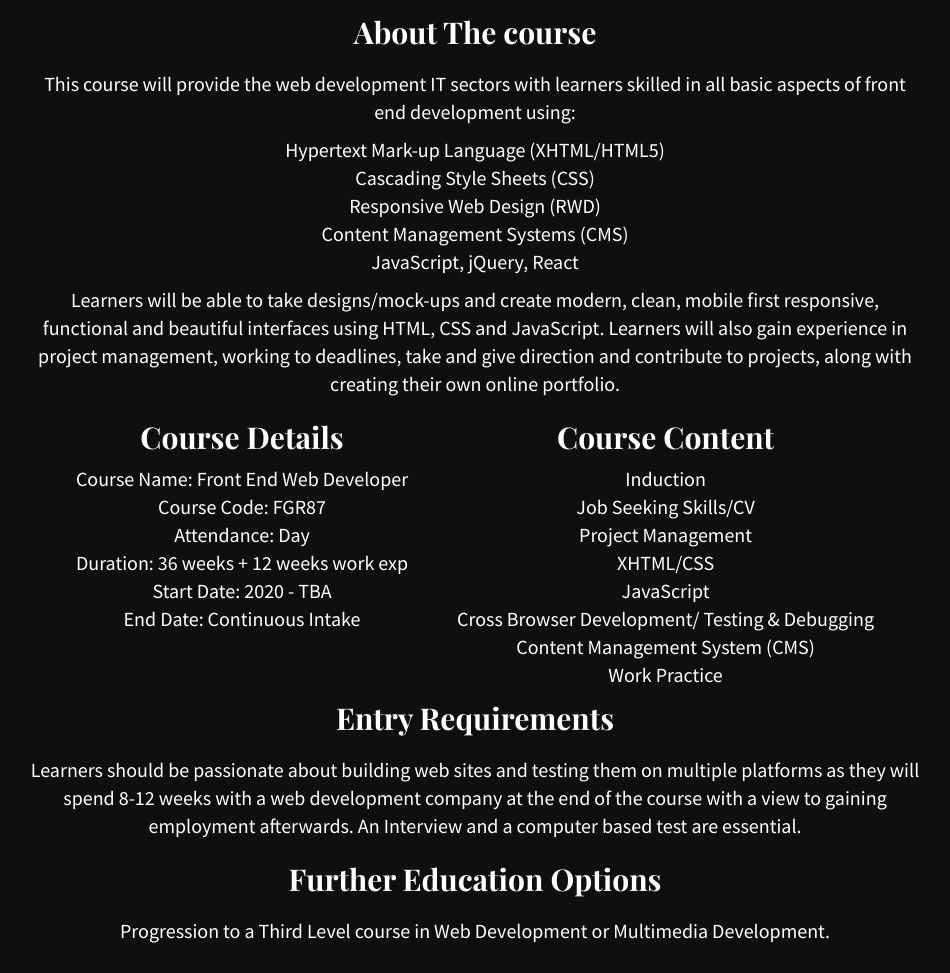
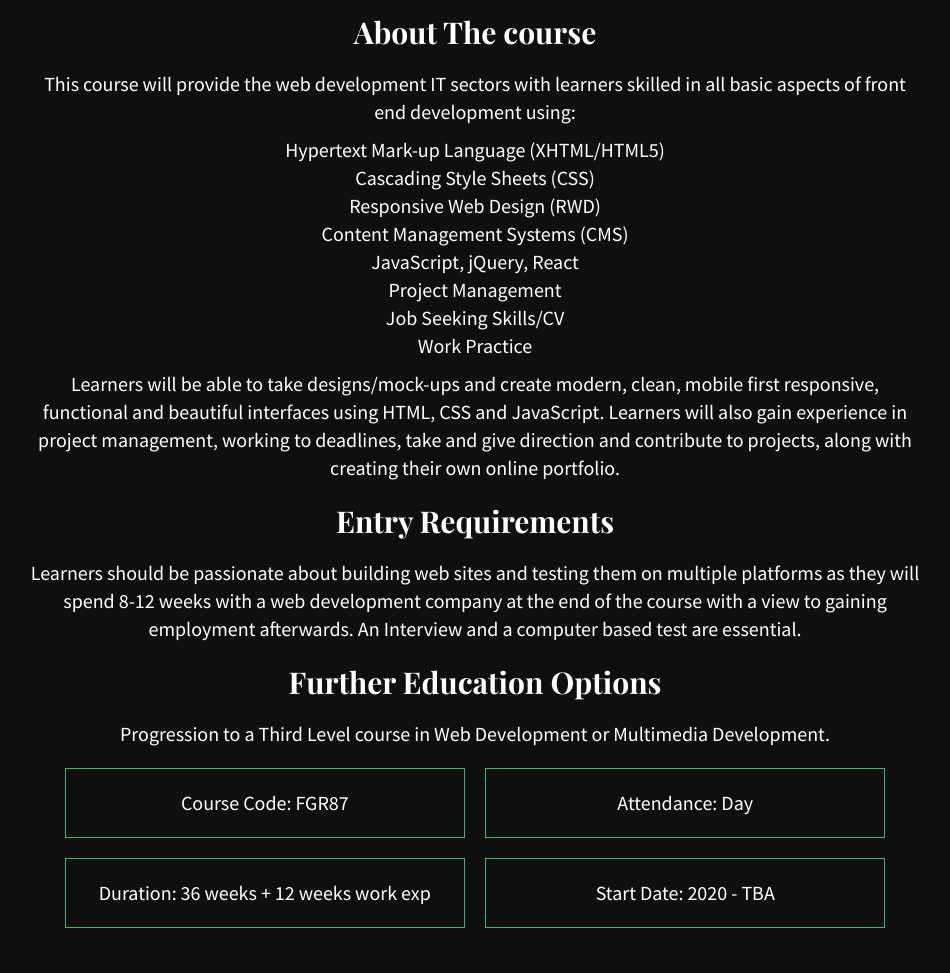
Before and after one commit to ArturMro/ftc, a plain HTML site: page index.html in a window 1280 px wide. Shown: the part 993-1966 px from the top of the page, without its empty margins (165-1115 px from the left). Drawn offline with nearby package versions, Linux system fonts and the light colour scheme.

Commit message:
Add files via upload

```diff
--- a/css/style.css
+++ b/css/style.css
@@ -238,15 +238,25 @@ nav a:link {
 
 }
 
-.detailsWrapper{
-    display: flex;
-    flex-direction: column;
-}
-
 #course_content p{
     padding: .5em 0;
 }
 
+.detailTails{
+    display: flex;
+    flex-direction: row;
+    justify-content: center;
+    align-items: center;
+    flex-wrap: wrap;
+}
+
+.detailTails li{
+    border: 1px solid rgb(60,180,120);
+    display: block;
+    width: 40%;
+    padding: 1em;
+    margin: .5em;
+}
 
 
 /*----------  certification  -------------*/
--- a/index.html
+++ b/index.html
@@ -83,39 +83,14 @@
                                 <li>Responsive Web Design (RWD)</li>
                                 <li>Content Management Systems (CMS)</li>
                                 <li>JavaScript, jQuery, React</li>
+                                <li>Project Management</li>
+                                <li>Job Seeking Skills/CV</li>
+                                <li>Work Practice</li>
                             </ul>
                             <p>Learners will be able to take designs/mock-ups and create modern, clean, mobile first responsive, functional and
                                 beautiful interfaces using HTML, CSS and JavaScript. Learners will also gain experience in project management, working to deadlines, take and give direction and
                                 contribute to projects, along with creating their own online portfolio.</p>
 
-
-                        <div class="detailsWrapper">
-                            <section>
-                            <h3>Course Details</h3>
-                            <ul>
-                                <li>Course Name: Front End Web Developer</li>
-                                <li>Course Code: FGR87</li>
-                                <li>Attendance: Day</li>
-                                <li>Duration: 36 weeks + 12 weeks work exp</li>
-                                <li>Start Date: 2020 - TBA</li>
-                                <li>End Date: Continuous Intake</li>
-                            </ul>
-
-                            </section>
-                            <section>
-                            <h3>Course Content</h3>
-                            <ul>
-                                <li>Induction</li>
-                                <li>Job Seeking Skills/CV</li>
-                                <li>Project Management</li>
-                                <li>XHTML/CSS</li>
-                                <li>JavaScript</li>
-                                <li>Cross Browser Development/ Testing & Debugging</li>
-                                <li>Content Management System (CMS)</li>
-                                <li>Work Practice</li>
-                            </ul>
-                            </section>
-                        </div>
 
                         <section>
                             <h3>Entry Requirements</h3>
@@ -130,9 +105,14 @@
                             <p>Progression to a Third Level course in Web Development or Multimedia Development.</p>
                         </section>
 
-                        <section>
-                            <h3></h3>
-                        </section>
+
+                        <ul class='detailTails'>
+                            <li>Course Code: FGR87</li>
+                            <li>Attendance: Day</li>
+                            <li>Duration: 36 weeks + 12 weeks work exp</li>
+                            <li>Start Date: 2020 - TBA</li>
+                        </ul>
+
                     </article>
                     <div class="triangleOne"></div>
                     <div class="triangleTwo"></div>
```
